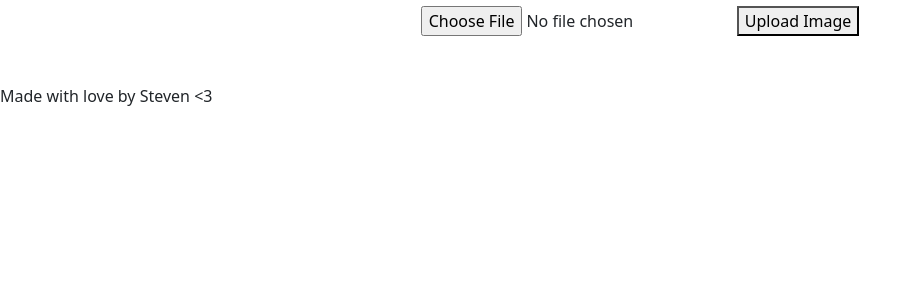
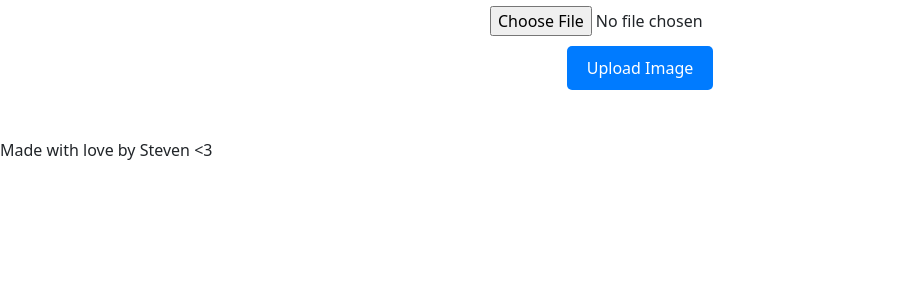
Before and after one commit to StevenLomon/CS50-final-project, a Flask app: page /image in a window 1280 px wide. Shown: the part 174-472 px from the top of the page, without its empty margins (0-921 px from the left). Run offline with Flask 3, Linux system fonts and the light colour scheme.

Commit message:
Stylized the form submission for image upload

```diff
--- a/static/style.css
+++ b/static/style.css
@@ -56,3 +56,10 @@ tbody tr:nth-of-type(odd) {
 .btn:hover {
     background-color: #0056b3;
 }
+
+/* Makes the input take up the full width. Also written by ChatGPT */
+.file-input {
+    display: block;
+    max-width: 300px;  /* Adjust this value to control the width */
+    margin: 0 auto 10px auto;  /* Center horizontally and add bottom margin */
+}
--- a/templates/image.html
+++ b/templates/image.html
@@ -12,8 +12,8 @@
         <div class="section">
             <!-- Form to allow user to upload an image -->
              <form action="/image" method="post" enctype="multipart/form-data">
-                <input type="file" name="image" accept="image/*" required>
-                <button type="submit">Upload Image</button>
+                <input type="file" name="image" accept="image/*" class="file-input" required>
+                <button type="submit" class="btn">Upload Image</button>
              </form>
         </div>
     </div>
```
